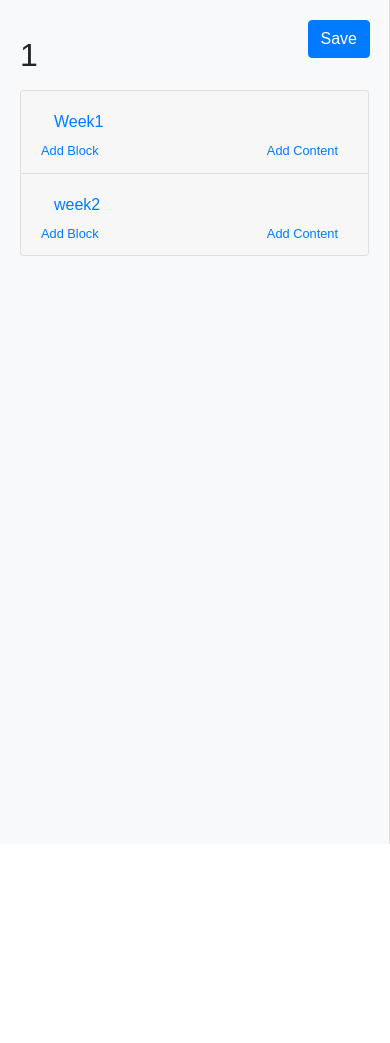
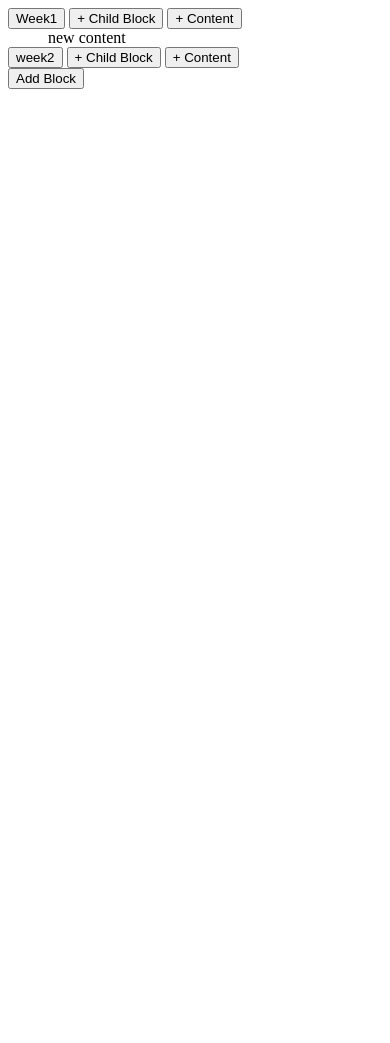
Before and after one commit to dibyendutapadar/LMS, a Flask app: page /course/edit_course/1 in a window 390 px wide. Shown: the top 1043 px of the page. After the commit the page ends 89 px from the top, so only its background shows below. Run offline with Flask 3, Linux system fonts and the light colour scheme; some libraries are stand-ins or nearby versions.

Commit message:
window 0.5

```diff
--- a/app.py
+++ b/app.py
@@ -1,4 +1,4 @@
-from flask import Flask, render_template, request, redirect, url_for
+from flask import Flask, render_template, request, redirect, url_for, jsonify
 import sqlite3
 import math
 from flask import request
@@ -8,6 +8,8 @@ from sqlalchemy import create_engine, Column, Integer, String, Text
 from sqlalchemy.ext.declarative import declarative_base
 from sqlalchemy.orm import sessionmaker
 import sqlalchemy.orm
+from sqlalchemy.orm import backref
+from sqlalchemy.orm import relationship
 
 
 app = Flask(__name__)
@@ -142,7 +144,10 @@ class Block(db.Model):
     title = db.Column(db.String(100), nullable=False)
     course_id = db.Column(db.Integer, db.ForeignKey('course.id'), nullable=False)
     parent_block_id = db.Column(db.Integer, db.ForeignKey('block.id'), nullable=True)
-    children = db.relationship('Block')
+
+    # Set up a self-referential relationship
+    # 'remote_side' is used to indicate this column is on the remote side of the relationship
+    parent_block = db.relationship('Block', remote_side=[id],backref=backref('children', cascade='all, delete-orphan'))
     contents = db.relationship('Content', backref='block', lazy=True)
 
 class Content(db.Model):
@@ -201,13 +206,93 @@ def edit_course(course_id):
 
 @app.route('/course/view_courses')
 def view_courses():
-    conn = sqlite3.connect('LMS.db')
-    cursor = conn.cursor()
-    cursor.execute("SELECT * FROM course")
-    courses = cursor.fetchall()
-    conn.close()
+    courses = Course.query.all()
     return render_template('view_courses.html', courses=courses)
 
+@app.route('/course/edit_course/add_block', methods=['POST'])
+def add_block():
+    course_id = request.form.get('course_id')
+    block_title = request.form.get('block_title')
+
+    # Assuming you have already set up your database session as `db`
+    new_block = Block(title=block_title, course_id=course_id)
+    db.session.add(new_block)
+    db.session.commit()
+
+    # Respond with JSON indicating success
+    return {'success': True}
+
+@app.route('/course/edit_course/add_content',methods=['POST'])
+def add_content():
+    data = request.json
+    block_id = data['blockId']
+    title = data['title']
+    text = data['text']
+
+    try:
+        new_content = Content(title=title, text=text, block_id=block_id)
+        db.session.add(new_content)
+        db.session.commit()
+        return jsonify({
+            'id': new_content.id,
+            'title': new_content.title,
+            'text': new_content.text,
+            'block_id': new_content.block_id,
+            'message': 'Content added successfully'
+        }), 201
+    except Exception as e:
+        db.session.rollback()
+        return jsonify({'error': 'Failed to add content', 'message': str(e)}), 500
+
+@app.route('/course/edit_course/get_block', methods=['GET'])
+def get_block(blockId):
+    block = Block.query.get(blockId)
+    if block:
+        return jsonify({
+            'id': block.id,
+            'title': block.title,
+            # Include any other block details you need
+        }), 200
+    else:
+        return jsonify({'error': 'Block not found'}), 404
+
+
+
+@app.route('/course/edit_course/get_content/',methods=['GET'])
+def get_content(contentId):
+    content = Content.query.get(contentId)
+    if content:
+        return jsonify({
+            'id': content.id,
+            'title': content.title,
+            'text': content.text,
+            'block_id': content.block_id
+            # Include any other content details you need
+        }), 200
+    else:
+        return jsonify({'error': 'Content not found'}), 404
+
+
+@app.route('/course/edit_course/add_child_block', methods=['POST'])
+def add_child_block():
+    parent_block_id = request.form.get('parent_block_id')
+    block_title = request.form.get('block_title')
+
+    # Find the parent block
+    parent_block = Block.query.get(parent_block_id)
+    print(parent_block)
+    # Create a new child block
+    child_block = Block(title=block_title, course_id=parent_block.course_id, parent_block_id=parent_block_id)
+
+    # Append the new child block to the parent block's children relationship
+    parent_block.children.append(child_block)
+
+    # Commit the changes to the database
+    db.session.add(child_block)
+    db.session.commit()
+
+    # Respond with JSON indicating success and the ID of the new child block
+    return {'success': True, 'child_block_id': child_block.id}
 
 # @app.errorhandler(404)
 # def page_not_found(e):
--- a/templates/edit_course.html
+++ b/templates/edit_course.html
@@ -2,178 +2,160 @@
 <html lang="en">
 
 <head>
-    <meta charset="UTF-8">
-    <title>Edit Course</title>
-    <!-- Bootstrap CSS for styling and layout -->
-    <link rel="stylesheet" href="https://stackpath.bootstrapcdn.com/bootstrap/4.3.1/css/bootstrap.min.css">
     <style>
-        body {
-            font-family: Arial, sans-serif;
+        .child-block {
+            margin-left: 20px;
         }
 
-        .sidebar {
-            background-color: #f8f9fa;
-            border-right: 1px solid #ddd;
-            height: 100vh;
-            overflow-y: auto;
-            padding: 20px;
+        .content-block {
+            margin-left: 40px;
         }
 
-        .content-area {
-            background-color: #fff;
-            height: 100vh;
-            overflow-y: auto;
-        }
-
-        .block,
-        .content {
-            cursor: pointer;
-            margin-bottom: 5px;
-        }
-
-        .block:hover,
-        .content:hover {
-            background-color: #e9ecef;
-        }
-
-        .block-title,
-        .content-title {
-            font-weight: bold;
-        }
-
-        .nested-block {
-            margin-left: 20px;
-            border-left: 2px solid #007bff;
-        }
-
-        .action-links {
-            display: flex;
-            justify-content: space-between;
-            align-items: center;
-        }
-
-        .action-links a {
-            margin-right: 10px;
-            font-size: 0.8em;
-        }
-
-        .save-button {
-            position: fixed;
-            right: 20px;
-            top: 20px;
-        }
-
-        .edit-form {
-            display: none;
-            padding: 20px;
+        .accordion-button {
+            /* Styling for your accordion buttons */
         }
     </style>
+    <!-- Add your meta tags, title, and CSS links -->
 </head>
 
 <body>
-    {% macro render_blocks(blocks) %}
-    <div class="accordion" id="courseAccordion">
-        {% for block in blocks %}
-        <div class="card">
-            <div class="card-header" id="heading{{ block.id }}">
-                <h2 class="mb-0">
-                    <button class="btn btn-link btn-block text-left" type="button" data-toggle="collapse"
-                        data-target="#collapse{{ block.id }}" aria-expanded="true"
-                        aria-controls="collapse{{ block.id }}">
+    <div class="container">
+        <div class="course-structure">
+            {% macro render_block(block) %}
+            <div class="block-accordion">
+                <div class="block-header">
+                    <button class="accordion-button" onclick="toggleAccordion({{ block.id }})">
                         {{ block.title }}
                     </button>
-                </h2>
-                <div class="action-links">
-                    <a href="#" onclick="showAddBlockForm({{ block.id }})">Add Block</a>
-                    <a href="#" onclick="showAddContentForm({{ block.id }})">Add Content</a>
+                    <button onclick="addChildBlock({{ block.id }})">+ Child Block</button>
+                    <button onclick="addContent({{ block.id }})">+ Content</button>
                 </div>
+                <div id="accordion{{ block.id }}" class="block-content">
+                    {% for child in block.children %}
+                    <div class="child-block">
+                        {{ render_block(child) }}
                     </div>
-
-            <div id="collapse{{ block.id }}" class="collapse" aria-labelledby="heading{{ block.id }}"
-                data-parent="#courseAccordion">
-                <div class="card-body">
-                    <div class="nested-block">
-                        <!-- Render nested blocks -->
-                        {{ render_blocks(block.children) }}
+                    {% endfor %}
                     {% for content in block.contents %}
-                        <div class="content" onclick="showEditContentForm({{ content.id }})">
+                    <div class="content-block">
                         {{ content.title }}
+                        <!-- Add more content details here if necessary -->
                     </div>
                     {% endfor %}
                 </div>
             </div>
+            {% endmacro %}
+            <!-- Iterate through blocks to create accordions -->
+            {% for block in course.blocks %}
+            <!-- Render top-level blocks; the macro will handle nesting -->
+            {{ render_block(block) }}
+            {% endfor %}
+            <button onclick="addBlock()">Add Block</button>
+        </div>
+        <div class="edit-panel">
+            <!-- This is where the form to create/edit blocks and content will appear -->
         </div>
     </div>
-        {% endfor %}
-    </div>
-    {% endmacro %}
+    <script>
+        // JavaScript functions to handle adding blocks, adding child blocks, and adding content
+
+        function toggleAccordion(blockId) {
+            var accordion = document.getElementById('accordion' + blockId);
+            accordion.style.display = accordion.style.display === 'none' ? 'block' : 'none';
+        }
 
 
-    <div class="container-fluid">
-        <div class="row">
-            <div class="col-md-4 sidebar">
-                <!-- Course structure accordion -->
-                <h2 class="my-3">{{ course.title }}</h2>
-                <div id="blocks-container">
-                    <!-- Render the blocks here -->
-                    {{ render_blocks(course.blocks) }}
+        function addBlock() {
+            // Create the form HTML
+            var formHtml = `
+      <form id="add-block-form" action="/add_block" method="post">
+        <input type="hidden" name="course_id" value="{{ course.id }}" />
+        <div>
+          <label for="block_title">Block Title:</label>
+          <input type="text" id="block_title" name="block_title" required>
         </div>
+        <!-- Add any additional fields you need here -->
+        <div>
+          <input type="submit" value="Add Block">
         </div>
-            <div class="col-md-8 content-area">
-                <!-- Save button -->
-                <button class="btn btn-primary save-button">Save</button>
+      </form>
+    `;
 
-                <!-- Edit block form -->
-                <div id="edit-block-form" class="edit-form">
-                    <h3>Edit Block</h3>
-                    <input type="text" id="block-title" placeholder="Block Title" class="form-control mb-2">
-                    <button class="btn btn-primary" onclick="saveBlock()">Save Block</button>
-                </div>
+            // Insert the form into the right panel
+            document.querySelector('.edit-panel').innerHTML = formHtml;
 
-                <!-- Edit content form -->
-                <div id="edit-content-form" class="edit-form">
-                    <h3>Edit Content</h3>
-                    <input type="text" id="content-title" placeholder="Content Title" class="form-control mb-2">
-                    <textarea id="content-text" placeholder="Content Text" class="form-control mb-2"></textarea>
-                    <button class="btn btn-primary" onclick="saveContent()">Save Content</button>
-                </div>
-            </div>
-        </div>
-    </div>
+            // Add an event listener for form submission
+            document.getElementById('add-block-form').addEventListener('submit', function (event) {
+                event.preventDefault(); // Prevent the default form submission
 
-    <!-- Jinja2 macro for rendering blocks -->
-
-
-    <!-- JavaScript functions -->
-    <script>
-        function showAddBlockForm(parentBlockId) {
-            // Display form to add a block
+                var formData = new FormData(this);
+                fetch('/course/edit_course/add_block', {
+                        method: 'POST',
+                        body: formData
+                    })
+                    .then(response => response.json())
+                    .then(data => {
+                        // Handle response data
+                        console.log(data);
+                        if (data.success) {
+                            // Here, you could dynamically add the new block to the left panel
+                            // without reloading the page, or simply reload the page to show the new block
+                            location
+                                .reload(); // This line reloads the page, you might want to replace this with dynamic DOM manipulation
+                        }
+                    })
+                    .catch(error => {
+                        console.error('Error:', error);
+                    });
+            });
         }
 
-        function showAddContentForm(blockId) {
-            // Display form to add content
+        function addChildBlock(parentBlockId) {
+            // Create the form HTML for adding a child block
+            var formHtml = `
+      <form id="add-child-block-form">
+        <input type="hidden" name="parent_block_id" value="${parentBlockId}">
+        <div>
+          <label for="child_block_title">Child Block Title:</label>
+          <input type="text" id="child_block_title" name="block_title" required>
+        </div>
+        <!-- Add any additional fields you need here -->
+        <div>
+          <button type="button" onclick="submitChildBlockForm()">Add Child Block</button>
+        </div>
+      </form>
+    `;
+
+            // Insert the form into the edit panel
+            document.querySelector('.edit-panel').innerHTML = formHtml;
         }
 
-        function showEditBlockForm(blockId) {
-            // Display form to edit block
+        function submitChildBlockForm() {
+            var formElement = document.getElementById('add-child-block-form');
+            var formData = new FormData(formElement);
+
+            fetch('/course/edit_course/add_child_block', {
+                    method: 'POST',
+                    body: formData
+                })
+                .then(response => response.json())
+                .then(data => {
+                    // Handle response data
+                    console.log(data);
+                    if (data.success) {
+                        // Update the UI to show the new child block
+                        location.reload(); // Or dynamically update the DOM
+                    }
+                })
+                .catch(error => {
+                    console.error('Error:', error);
+                });
         }
 
-        function showEditContentForm(contentId) {
-            // Display form to edit content
-        }
-
-        function saveBlock() {
-            // Logic to save block
-        }
-
-        function saveContent() {
-            // Logic to save content
+        function addContent(blockId) {
+            // Logic to add content to a block
         }
     </script>
-    <!-- Bootstrap JS and its dependencies -->
-    <script src="https://code.jquery.com/jquery-3.3.1.slim.min.js"></script>
-    <script src="https://cdnjs.cloudflare.com/ajax/libs/popper.js/1.14.7/umd/popper.min.js"></script>
-    <script src="https://stackpath.bootstrapcdn.com/bootstrap/4.3.1/js/bootstrap.min.js"></script>
 </body>
 
 </html>
```
Also changed, not shown: templates/view_courses.html (+25 -20 lines), LMS.db, instance/LMS.db, 2 other files. Lines whose indentation alone changed are shown as unchanged.
